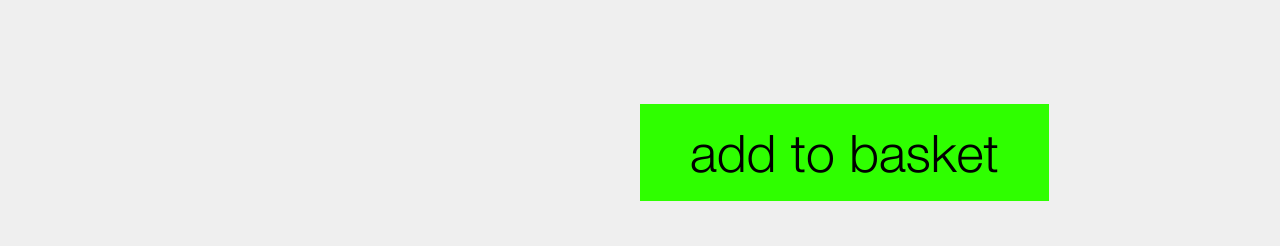
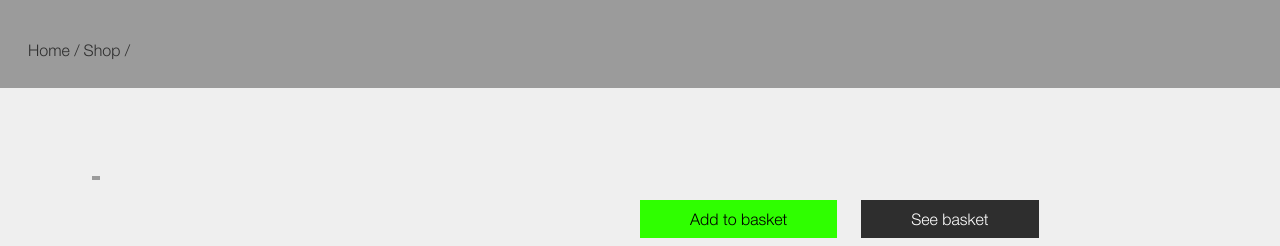
Before and after one commit to GilesS420/Exam_project_UX, a plain HTML site: page product-detail.html in a window 1280 px wide. Shown: the part 78-324 px from the top of the page. Drawn offline with Linux system fonts and the light colour scheme; no server answers.

Commit message:
Breadcrumbs, see cart, and category title
Added breadcrumbs and see cart button
Moved category title to be in line with prototype

```diff
--- a/product-detail.html
+++ b/product-detail.html
@@ -37,14 +37,23 @@
         </div>
     </header>
 
+    <div id="breadcrumb">
+        <ul>
+            <li><a class="breadcrumb-item" href="index.html">Home /</a></li>
+            <li><a class="breadcrumb-item" href="products.html">Shop /</a></li>
+            <li id="category-breadcrumb"></li>
+        </ul>
+    </div>
+
     <!-- Main content -->
     <main class="product-detail-main">
         <section class="product-detail-section">
             <div class="product-detail-container">
 
-
-                <div class="product-detail-image">
-                </div>
+                    <div class="product-detail-image">
+                        <div class="product-category">
+                        </div>
+                    </div>
 
                 <div class="product-title">
                 </div>
@@ -54,13 +63,13 @@
                     <div class="product-price">
                     </div>
 
-                    <div class="product-category">
-                    </div>
+                    <button class="btn btn-primary">Add to basket</button>
 
-                    <button class="btn btn-primary" style="flex: 1;">add to basket</button>
+                    <a href="cart.html">
+                        <button class="btn btn-secondary">See basket</button>
+                    </a>
 
                 </div>
-
 
                 <!-- Product Tabs -->
                 <div class="product-tabs">
--- a/static/css/styles.css
+++ b/static/css/styles.css
@@ -188,9 +188,28 @@ p.small{
 
 
 /* PRODUCT DETAIL PAGE */
+/* Breadcrumbs */
+#breadcrumb {
+    background-color: var(--c-sp-grey);
+    padding: var(--s-2sm);
+    position: relative;
+}
 
+.breadcrumb-item {
+    text-decoration: none;
+    color: var(--c-cc-black);
+    font-family: var(--f-regular);
+}
+
+#breadcrumb li:last-child a {
+    font-family: var(--f-medium);
+    text-transform: capitalize;
+}
+
+/* Main page */
 .product-detail-main {
     margin: var(--s-xl);
+    text-align: center;
 }
 
 .product-detail-container {
@@ -234,14 +253,38 @@ p.small{
     font-family: var(--f-regular);
 }
 
+.product-detail-image {
+    position: relative;
+    display: inline-block;
+}
+
+.product-category {
+    position: absolute;
+    font-family: var(--f-medium);
+    color: var(--c-lb-white);
+    background-color: var(--c-sp-grey);
+    padding: var(--s-3xs) var(--s-2xs);
+}
+
+
 .btn-primary {
-    padding: var(--s-sm) var(--s-lg);
+    padding: var(--s-xs) var(--s-lg);
     background-color: var(--c-tt-green);
     border: 2px solid var(--c-tt-green);
+    font-size: var(--s-sm);
     cursor: pointer;
-    font-size: var(--cart-button-size);
     font-family: var(--f-light);
-    margin: var(--s-lg) 0;
+    margin: var(--s-lg) 0 0 0;
+}
+.btn-secondary {
+    padding: var(--s-xs) var(--s-lg);
+    background-color: var(--c-cc-black);
+    border: 2px solid var(--c-cc-black);
+    color: var(--c-lb-white);
+    font-size: var(--s-sm);
+    cursor: pointer;
+    font-family: var(--f-light);
+    margin: var(--s-sm) 0 var(--s-lg) 0;
 }
 
 .tab-btn {
@@ -267,8 +310,15 @@ p.small{
         display: block;
         margin: var(--s-3sm) auto;
     }
+    #breadcrumb {
+        padding: var(--s-md);
+    }
+
+    .btn-secondary {
+        text-align: center;
+    }
+
 }
-
 /* tablet large */
 @media (min-width: 768px) {
     .product-detail-container {
@@ -281,9 +331,27 @@ p.small{
         justify-items: start;
     }
 
+    .btn-primary {
+        margin: var(--s-lg) var(--s-2sm) 0 0;
+    }
+
     .product-detail-image {
         margin-bottom: 0;
         margin-right: var(--s-xl);
     }
 
+    .product-category {
+        top: var(--s-3sm);
+        left: var(--s-md);
+    }
+
+    #breadcrumb {
+        padding: var(--s-lg);
+    }
+    #breadcrumb ul {
+        display: flex;
+        position: absolute;
+        bottom: var(--s-md);
+        left: var(--s-md);
+    }
 }
--- a/static/js/api.js
+++ b/static/js/api.js
@@ -102,6 +102,7 @@ fetch(`${BASE_URL}/${productId}`)
     .then(res => res.json())
     .then(product => {
         renderProduct(product);
+        renderBreadcrumbs(product);
     })
     .catch(err => console.error(err));
 
@@ -140,7 +141,7 @@ function renderProduct(product) {
     const categoryContainer = document.querySelector(".product-category");
 
     const categoryP = document.createElement("p");
-    categoryP.innerHTML = `<strong>Category:</strong> ${product.category}`;
+    categoryP.innerHTML = `${product.category}`;
 
     categoryContainer.appendChild(categoryP);
 
@@ -188,3 +189,17 @@ tabButtons.forEach(btn => {
         document.getElementById(target).classList.add("active");
     });
 });
+
+// Bread crumbs
+function renderBreadcrumbs(product) {
+    const categoryContainer = document.querySelector("#category-breadcrumb");
+
+    const categoryBreadcrumb = document.createElement("a");
+    categoryBreadcrumb.innerText = product.category;
+    categoryBreadcrumb.href = `products.html?category=${product.category}`;
+    categoryBreadcrumb.classList.add('breadcrumb-item');
+
+    categoryContainer.innerHTML = "";
+
+    categoryContainer.appendChild(categoryBreadcrumb);
+}
```
